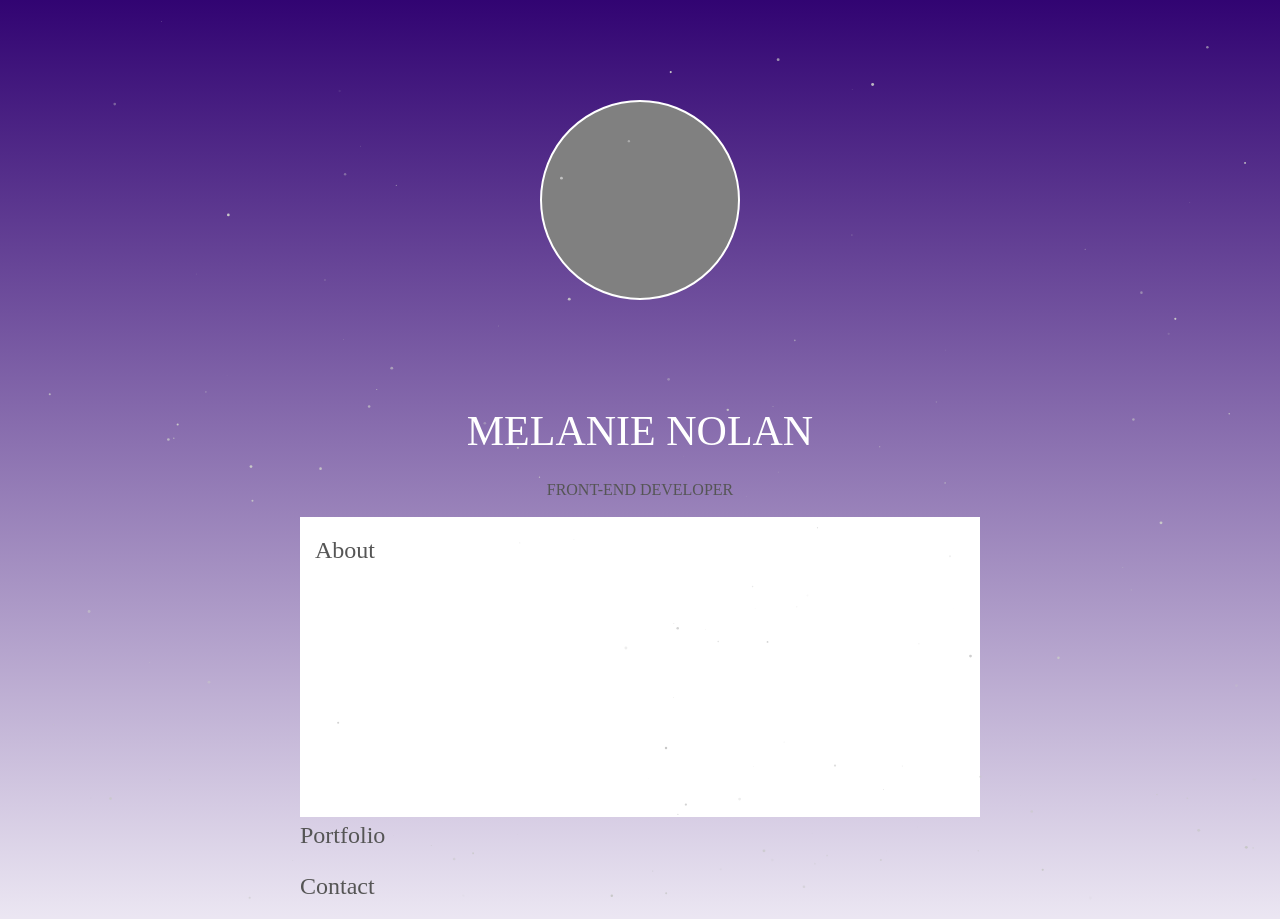
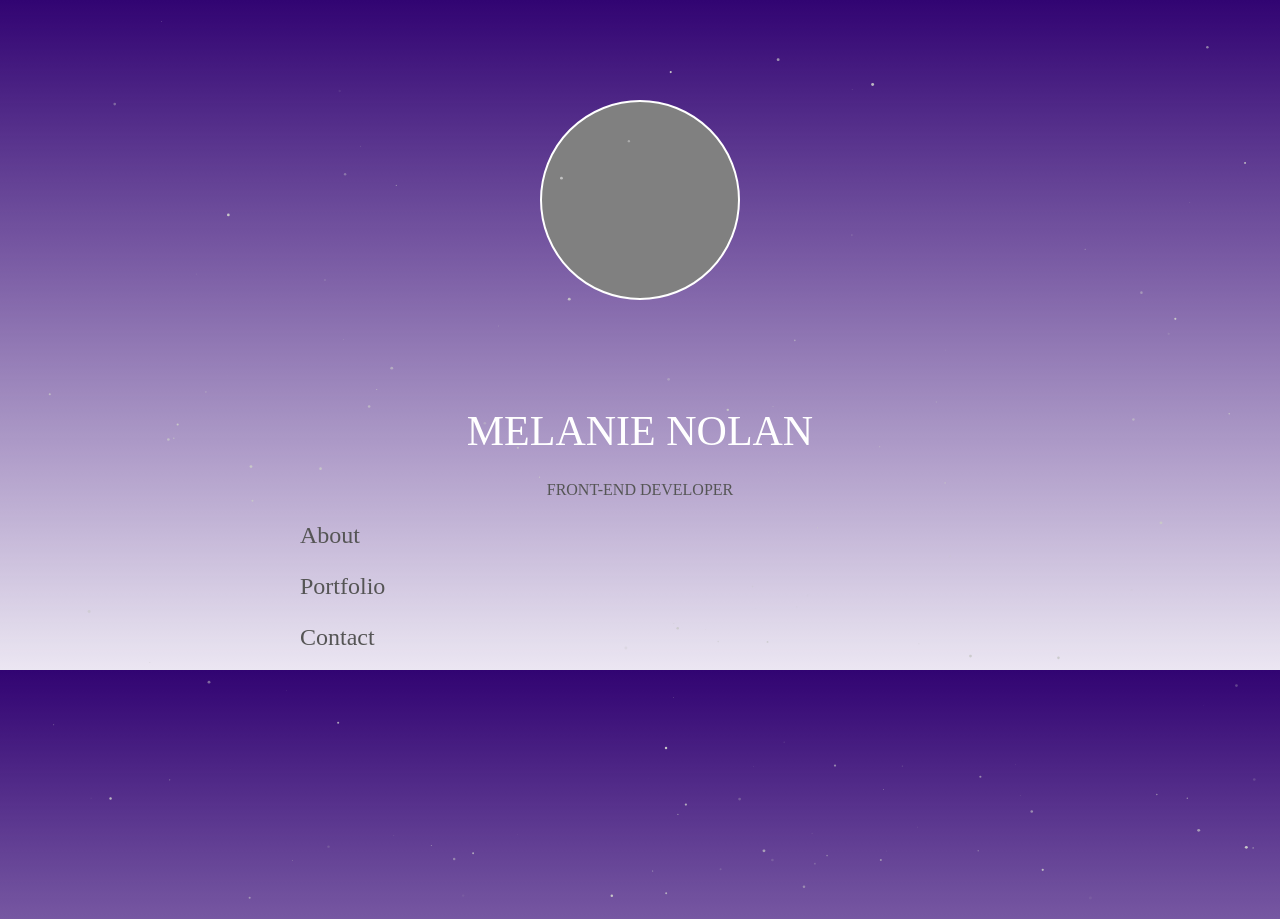
Before and after one commit to melanienolan/my-site, a Jekyll site: the page built from index.html, in a window 1280 px wide. Built offline with Jekyll 4.4.1, drawn with Linux system fonts in a browser that asks for light colours; some web fonts are replaced.

Commit message:
Moved styling to _sections.scss

```diff
--- a/_sass/_about.scss
+++ b/_sass/_about.scss
@@ -1,5 +1,3 @@
 section.about {
-	background-color: #ffffff;
-	min-height: 300px;
-	padding: 15px;
+
 }
```
